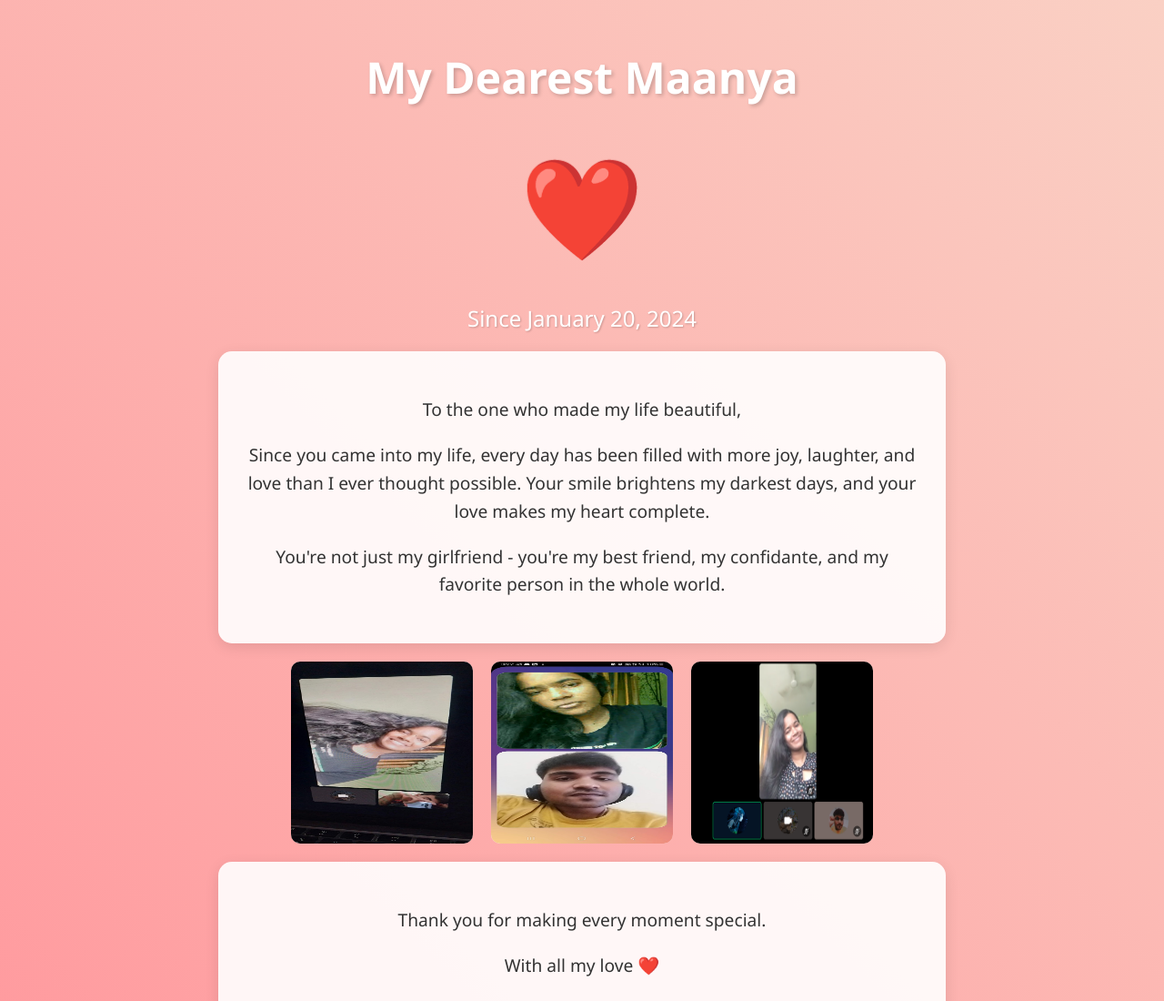
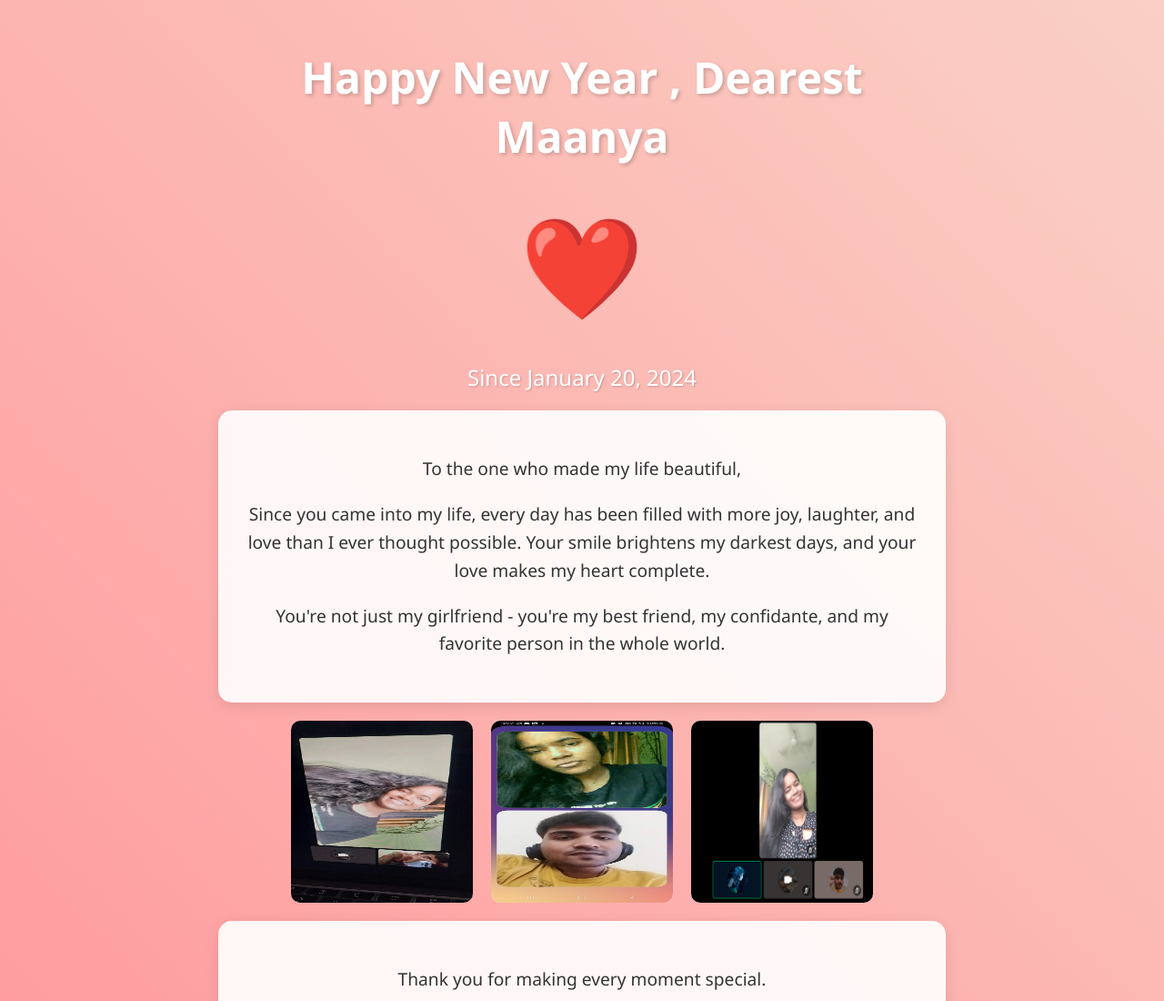
Before and after one commit to maanyahub/hny_love, a plain HTML site: page index.html in a window 1280 px wide. Shown: the top 1100 px of the page at 91% size. Drawn offline with nearby package versions, Linux system fonts and the light colour scheme.

Commit message:
Update index.html

```diff
--- a/index.html
+++ b/index.html
@@ -87,7 +87,7 @@
 </head>
 <body>
     <div class="container animate__animated animate__fadeIn">
-        <h1 class="title">My Dearest Maanya</h1>
+        <h1 class="title">Happy New Year , Dearest Maanya</h1>
         <div class="heart">❤️</div>
         <div class="date">Since January 20, 2024</div>
 
```
